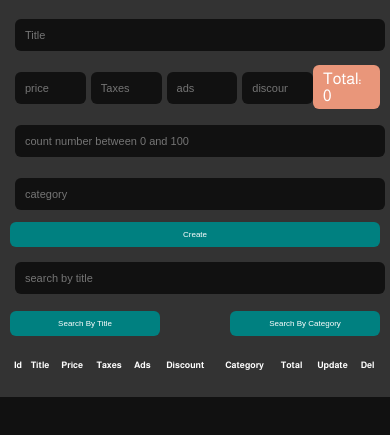
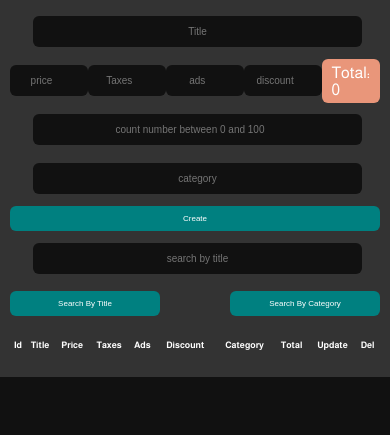
Before and after one commit to Eslam1907/CRUD-APP, a plain HTML site: page index.html in a window 390 px wide. Shown: the part 87-522 px from the top of the page. Drawn offline with Linux system fonts and the light colour scheme.

Commit message:
upload the project

```diff
--- a/index.html
+++ b/index.html
@@ -29,10 +29,10 @@
                 <input    placeholder='Title' id="title" type='text'/>
                 <div class='prices-input'>
 
-                    <input onkeyup="getTotal()"  placeholder='price' id="price" type='number'/>
-                    <input onkeyup="getTotal()"  placeholder='Taxes' id="taxes" type='number'/>
-                    <input onkeyup="getTotal()"  placeholder='ads' id="ads" type='number'/>
-                    <input onkeyup="getTotal()"  placeholder='discount' id="discount" type='number'/>
+                    <input class="small" onkeyup="getTotal()"  placeholder='price' id="price" type='number'/>
+                    <input class="small" onkeyup="getTotal()"  placeholder='Taxes' id="taxes" type='number'/>
+                    <input class="small" onkeyup="getTotal()"  placeholder='ads' id="ads" type='number'/>
+                    <input class="small" onkeyup="getTotal()"  placeholder='discount' id="discount" type='number'/>
                     <span class='total' id="total">0</span>
                 </div>
                 <input   placeholder='count number between 0 and 100' id="count" type='number'/>
--- a/style.css
+++ b/style.css
@@ -238,9 +238,16 @@ table tr button:hover{
 
     }
     .Inputs-cruds input {
-        padding: 10px;
-        margin: 12px 0px 9px 5px;
-        font-size: 11px;
+        padding: 10px 5px;
+        margin: 9px auto;
+        font-size: 10px;
+        width: 89%;
+        text-align: center;
+    }
+    .Inputs-cruds input .small {
+
+        width: 40%;
+
     }
     .Inputs-cruds button {
         font-size: 8px;
```
